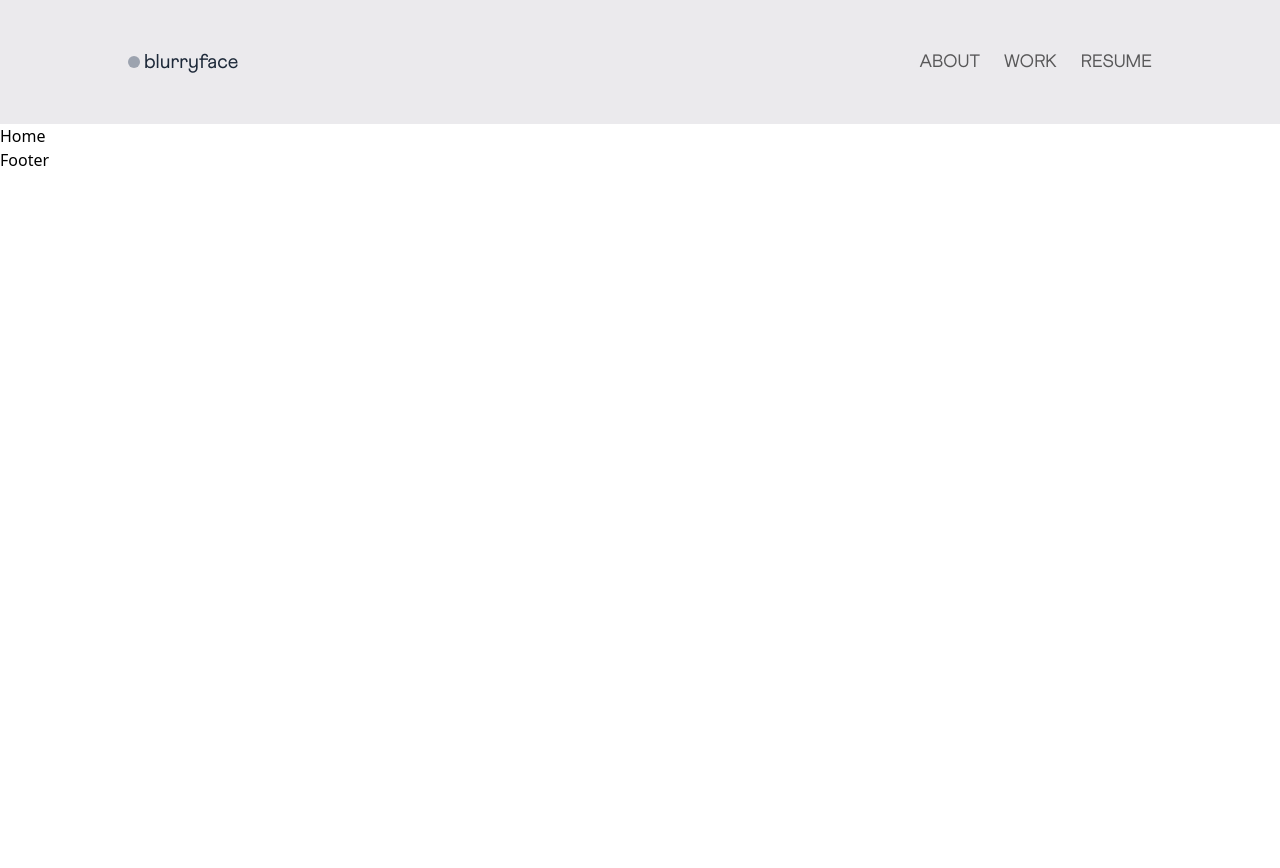
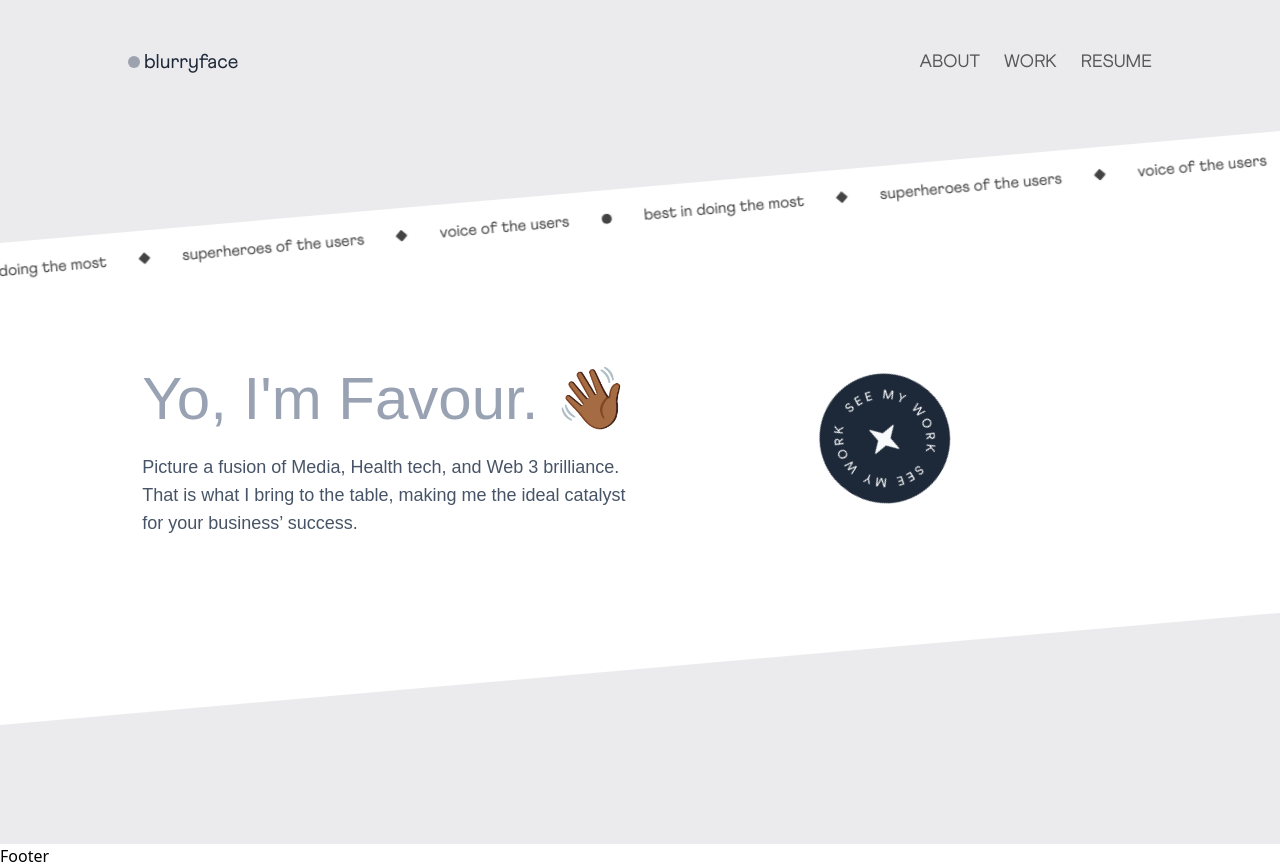
Before and after one commit to CyberGeni/fayvour, a React (Vite) app: page / in a window 1280 px wide. Before the commit the page ends 800 px from the top, so only its background shows below. Built offline with nearby package versions, Linux system fonts and the light colour scheme; a web font is replaced by a local one.

Commit message:
hero ✔

```diff
--- a/src/App.css
+++ b/src/App.css
@@ -0,0 +1,3 @@
+.marquee-container {
+    border: 1px solid #cccccc;
+}
--- /dev/null
+++ b/src/components/Marquee.jsx
@@ -0,0 +1,127 @@
+import React from 'react'
+import Marquee from "react-fast-marquee";
+
+function Marqueee() {
+  return (
+    <Marquee className="border-y-[#CCCCCC] text-[#2F2F2F]/90 h-fit font-athletics py-4">
+    <div className="flex items-center space-x-8 border-y-[#CCCCCC]">
+      <span className="pl-8">voice of the users</span>
+      <svg
+        width="11"
+        height="11"
+        viewBox="0 0 11 11"
+        fill="none"
+        xmlns="http://www.w3.org/2000/svg"
+      >
+        <circle cx="5.88574" cy="5.73508" r="5" fill="#434343" />
+      </svg>
+
+      <span>best in doing the most</span>
+      <svg
+        width="12"
+        height="12"
+        viewBox="0 0 12 12"
+        fill="none"
+        xmlns="http://www.w3.org/2000/svg"
+      >
+        <path
+          d="M5.22063 0.40361C5.61115 0.0130853 6.24432 0.0130853 6.63484 0.40361L11.2206 4.9894C11.6112 5.37992 11.6112 6.01309 11.2206 6.40361L6.63484 10.9894C6.24432 11.3799 5.61115 11.3799 5.22063 10.9894L0.634841 6.40361C0.244317 6.01309 0.244317 5.37992 0.634841 4.9894L5.22063 0.40361Z"
+          fill="#434343"
+        />
+      </svg>
+
+      <span>superheroes of the users</span>
+      <svg
+        width="12"
+        height="12"
+        viewBox="0 0 12 12"
+        fill="none"
+        xmlns="http://www.w3.org/2000/svg"
+      >
+        <path
+          d="M5.22063 0.40361C5.61115 0.0130853 6.24432 0.0130853 6.63484 0.40361L11.2206 4.9894C11.6112 5.37992 11.6112 6.01309 11.2206 6.40361L6.63484 10.9894C6.24432 11.3799 5.61115 11.3799 5.22063 10.9894L0.634841 6.40361C0.244317 6.01309 0.244317 5.37992 0.634841 4.9894L5.22063 0.40361Z"
+          fill="#434343"
+        />
+      </svg>
+      <span>voice of the users</span>
+      <svg
+        width="11"
+        height="11"
+        viewBox="0 0 11 11"
+        fill="none"
+        xmlns="http://www.w3.org/2000/svg"
+      >
+        <circle cx="5.88574" cy="5.73508" r="5" fill="#434343" />
+      </svg>
+
+      <span>best in doing the most</span>
+      <svg
+        width="12"
+        height="12"
+        viewBox="0 0 12 12"
+        fill="none"
+        xmlns="http://www.w3.org/2000/svg"
+      >
+        <path
+          d="M5.22063 0.40361C5.61115 0.0130853 6.24432 0.0130853 6.63484 0.40361L11.2206 4.9894C11.6112 5.37992 11.6112 6.01309 11.2206 6.40361L6.63484 10.9894C6.24432 11.3799 5.61115 11.3799 5.22063 10.9894L0.634841 6.40361C0.244317 6.01309 0.244317 5.37992 0.634841 4.9894L5.22063 0.40361Z"
+          fill="#434343"
+        />
+      </svg>
+
+      <span>superheroes of the users</span>
+      <svg
+        width="12"
+        height="12"
+        viewBox="0 0 12 12"
+        fill="none"
+        xmlns="http://www.w3.org/2000/svg"
+      >
+        <path
+          d="M5.22063 0.40361C5.61115 0.0130853 6.24432 0.0130853 6.63484 0.40361L11.2206 4.9894C11.6112 5.37992 11.6112 6.01309 11.2206 6.40361L6.63484 10.9894C6.24432 11.3799 5.61115 11.3799 5.22063 10.9894L0.634841 6.40361C0.244317 6.01309 0.244317 5.37992 0.634841 4.9894L5.22063 0.40361Z"
+          fill="#434343"
+        />
+      </svg>
+      <span>voice of the users</span>
+      <svg
+        width="11"
+        height="11"
+        viewBox="0 0 11 11"
+        fill="none"
+        xmlns="http://www.w3.org/2000/svg"
+      >
+        <circle cx="5.88574" cy="5.73508" r="5" fill="#434343" />
+      </svg>
+
+      <span>best in doing the most</span>
+      <svg
+        width="12"
+        height="12"
+        viewBox="0 0 12 12"
+        fill="none"
+        xmlns="http://www.w3.org/2000/svg"
+      >
+        <path
+          d="M5.22063 0.40361C5.61115 0.0130853 6.24432 0.0130853 6.63484 0.40361L11.2206 4.9894C11.6112 5.37992 11.6112 6.01309 11.2206 6.40361L6.63484 10.9894C6.24432 11.3799 5.61115 11.3799 5.22063 10.9894L0.634841 6.40361C0.244317 6.01309 0.244317 5.37992 0.634841 4.9894L5.22063 0.40361Z"
+          fill="#434343"
+        />
+      </svg>
+
+      <span>superheroes of the users</span>
+      <svg className=""
+        width="12"
+        height="12"
+        viewBox="0 0 12 12"
+        fill="none"
+        xmlns="http://www.w3.org/2000/svg"
+      >
+        <path
+          d="M5.22063 0.40361C5.61115 0.0130853 6.24432 0.0130853 6.63484 0.40361L11.2206 4.9894C11.6112 5.37992 11.6112 6.01309 11.2206 6.40361L6.63484 10.9894C6.24432 11.3799 5.61115 11.3799 5.22063 10.9894L0.634841 6.40361C0.244317 6.01309 0.244317 5.37992 0.634841 4.9894L5.22063 0.40361Z"
+          fill="#434343"
+        />
+      </svg>
+    </div>
+  </Marquee>
+  )
+}
+
+export default Marqueee
--- a/src/pages/Home.jsx
+++ b/src/pages/Home.jsx
@@ -1,7 +1,33 @@
+import Marquee from "../components/Marquee";
+import cta from "../assets/see-my-work.svg";
+import "../App.css";
 function Home() {
   return (
-    <div>Home</div>
-  )
+    <div className="bg-[#EBEAED] flex justify-start  flex-col h-[90vh] relative top-0 overflow-x-hidden overflow-y-hidden">
+      <div className="bg-white grid mt-16 h-[60vh] nd:h-fit relative -left-[5vw] pl-[5vw] w-[110vw] rotate-[-5deg]">
+        {/* main content */}
+        <Marquee />
+        <div className=" px-[5%] sm:px-[7.5%] md:px-[10%] font-circular rotate-[5deg] grid grid-cols-1 sm:grid-cols-2 ">
+          {/* text */}
+          <div className="space-y-6 w-11/12 font-circular ">
+            <h1 className="text-[#98A2B3] text-5xl sm:text-6xl font-medium">Yo, I&apos;m Favour. 👋🏾</h1>
+            <p className="text-[#475467] text-lg max-w-lg">
+              Picture a fusion of Media, Health tech, and Web 3 brilliance. That
+              is what I bring to the table, making me the ideal catalyst for
+              your business’ success.{" "}
+            </p>
+          </div>
+          {/* button area */}
+          {/* <div className="mx-auto my-auto bg-[#1D2939] rounded-full text-white w-24 h-24">SEE MY WORK </div>
+           */}
+           <div className="relative right-[5vw]">
+            <img className="animate-[spin_5s_ease_infinite] hover:scale-110 transition-transform mx-auto" src={cta} alt="" />
+           </div>
+
+        </div>
+      </div>
+    </div>
+  );
 }
 
-export default Home
+export default Home;
```
Also changed, not shown: src/assets/see-my-work.svg (added).
